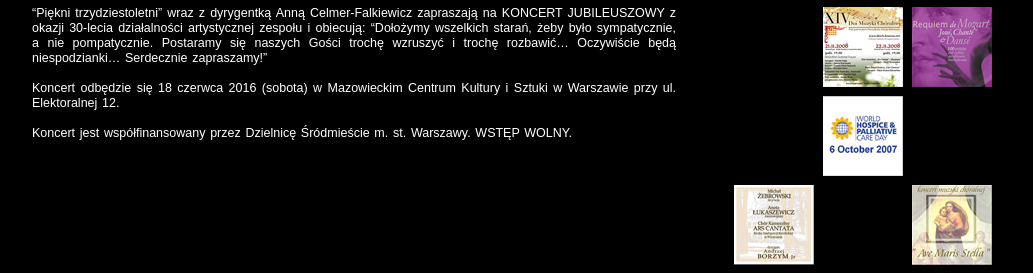
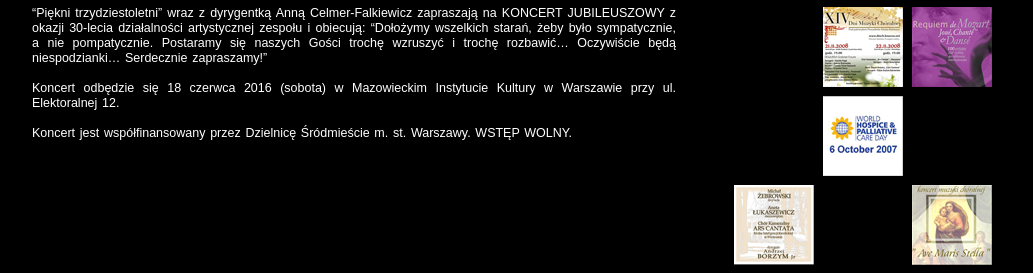
Before and after one commit to ars-cantata/ars-cantata.github.io, a Jekyll site: the page built from _posts/2016-06-11-Jubileusz_30_lecia.md, in a window 1280 px wide. Shown: the part 174-447 px from the top of the page, without its empty margins (123-1156 px from the left). Built offline with Jekyll 4.4.1, drawn with Linux system fonts in a browser that asks for light colours.

Commit message:
Zmiana nazwy instytucji

```diff
--- a/_posts/2016-06-11-Jubileusz_30_lecia.md
+++ b/_posts/2016-06-11-Jubileusz_30_lecia.md
@@ -17,7 +17,7 @@ Postaramy się naszych Gości trochę wzruszyć i trochę rozbawić…
 Oczywiście będą niespodzianki… Serdecznie zapraszamy!"
 <br>
 <br>
-Koncert odbędzie się 18 czerwca 2016 (sobota) w Mazowieckim Centrum Kultury i Sztuki
+Koncert odbędzie się 18 czerwca 2016 (sobota) w Mazowieckim Instytucie Kultury
 w Warszawie przy ul. Elektoralnej 12.
 <br>
 <br>
```
